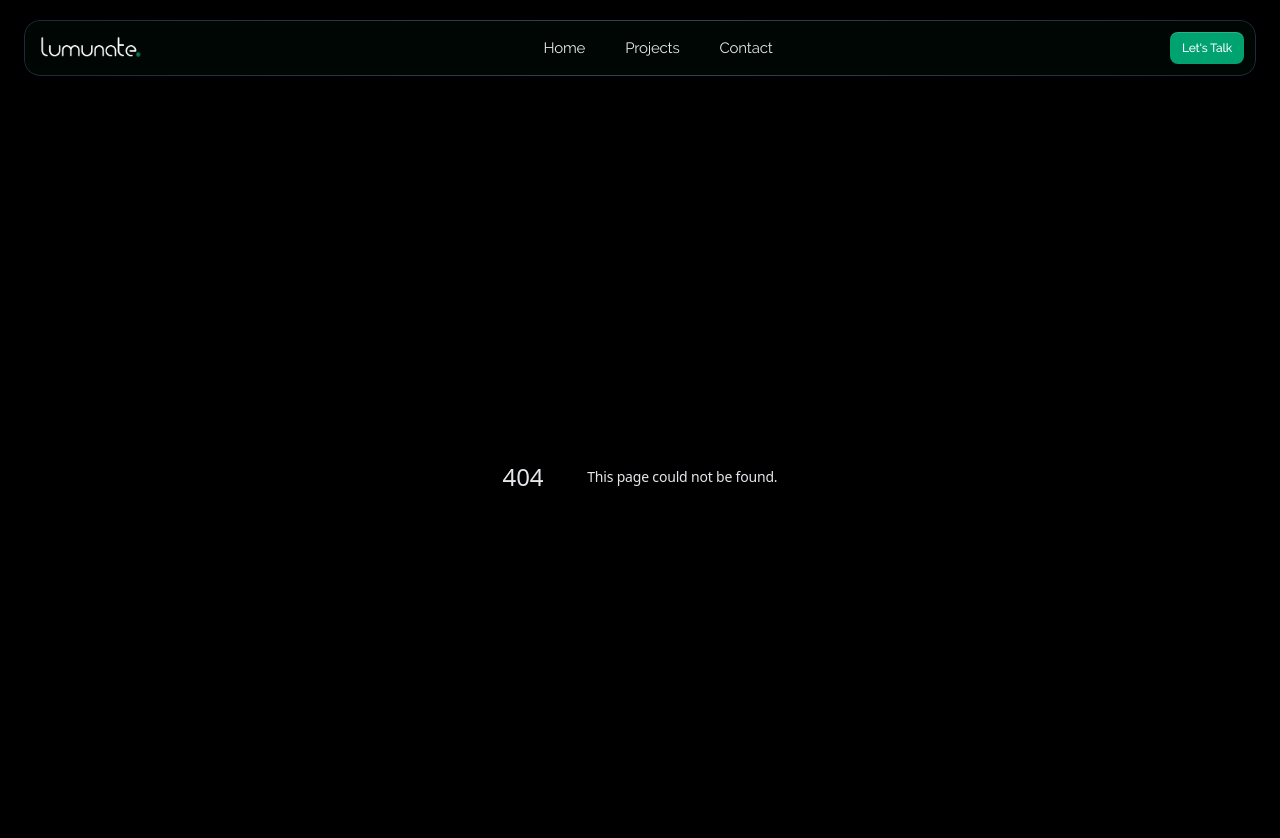
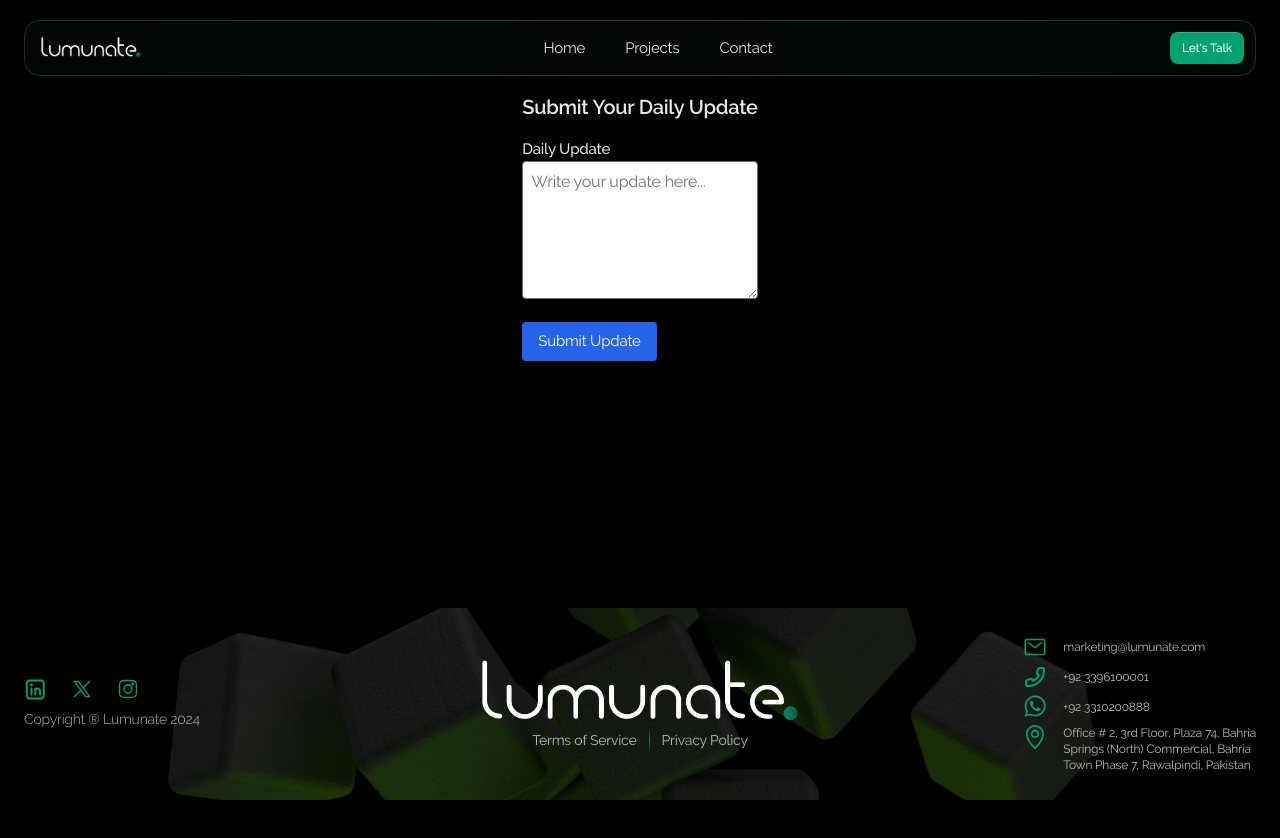
Before and after one commit to zubair143598/daily-update-app, a Next.js app: page /daily-updates in a window 1280 px wide. Before the commit this address had no page. Shown: the top 838 px of the page. After the commit the page ends 800 px from the top, so only its background shows below. Built offline with nearby package versions, Linux system fonts and the light colour scheme.

Commit message:
[feature] added slack reminder message

```diff
--- /dev/null
+++ b/app/(default)/daily-updates/page.tsx
@@ -0,0 +1,12 @@
+import DailyUpdateForm from "@/components/daily-update-form/DailyUpdateForm"
+
+const DailyUpdates = () => {
+
+  return (
+    <>
+    <DailyUpdateForm />
+    </>
+  );
+};
+
+export default DailyUpdates;
--- a/app/(default)/layout.tsx
+++ b/app/(default)/layout.tsx
@@ -6,6 +6,10 @@ import AOS from "aos";
 import "aos/dist/aos.css";
 
 import Footer from "@/components/ui/footer";
+import { QueryClient, QueryClientProvider } from "@tanstack/react-query";
+
+
+const queryClient =new QueryClient();
 
 export default function DefaultLayout({
   children,
@@ -21,11 +25,14 @@ export default function DefaultLayout({
     });
   });
 
+
   return (
     <>
+    <QueryClientProvider client={queryClient} >
       <main className="relative flex grow flex-col">{children}</main>
 
       <Footer />
+    </QueryClientProvider>
     </>
   );
 }
--- /dev/null
+++ b/app/api/send-slack-message/route.js
@@ -0,0 +1,43 @@
+import { NextResponse } from "next/server";
+
+const slackToken = process.env.SLACK_BOT_TOKEN;
+const channelId = "C08SE5Q8XUG";
+
+
+export async function POST() {
+  const res = await fetch('https://slack.com/api/chat.postMessage', {
+    method: 'POST',
+    headers: {
+      'Authorization': `Bearer ${slackToken}`,
+      'Content-Type': 'application/json',
+    },
+    body: JSON.stringify({
+      channel: channelId,
+      text: '🕘 Time to submit your daily update!',
+      blocks: [
+        {
+          type: "section",
+          text: {
+            type: "mrkdwn",
+            text: "Click below to submit your update 👇",
+          },
+        },
+        {
+          type: "actions",
+          elements: [
+            {
+              type: "button",
+              text: {
+                type: "plain_text",
+                text: "Submit Update",
+              },
+              action_id: "submit_update",
+            },
+          ],
+        },
+      ],
+    }),
+  });
+
+  return NextResponse.json(await res.json());
+}
--- /dev/null
+++ b/app/api/slack/interactions/route.ts
@@ -0,0 +1,22 @@
+// File: src/app/api/slack/interactions/route.ts
+
+import { NextResponse } from "next/server";
+
+export async function POST(req: Request) {
+  const formData = await req.formData();
+  const payload = JSON.parse(formData.get("payload") as string);
+
+  const user = payload.user;
+  const userId = user.id;
+  const userName = user.username;
+
+  // Generate a URL with user info
+  const redirectUrl = `https://lumunate.com/daily-updates?userId=${userId}&name=${encodeURIComponent(userName)}`;
+
+  // Option 1: Send ephemeral message back to user
+  return NextResponse.json({
+    response_action: "update",
+    replace_original: false,
+    text: `Hey <@${userId}>, [click here](${redirectUrl}) to submit your update.`,
+  });
+}
--- /dev/null
+++ b/app/api/submit-update/route.ts
@@ -0,0 +1,29 @@
+import Update from "@/lib/models/Update";
+import {connectDB} from "../../../lib/db"
+import { NextResponse } from "next/server";
+
+
+export async function POST(req: Request) {
+  await connectDB();
+  const body = await req.json();
+  const { userId, name, update } = body;
+  console.log(123,name);
+
+
+  await Update.create({ userId, name, update });
+
+  // Send message to Slack
+  await fetch("https://slack.com/api/chat.postMessage", {
+    method: "POST",
+    headers: {
+      Authorization: `Bearer ${process.env.SLACK_BOT_TOKEN}`,
+      "Content-Type": "application/json",
+    },
+    body: JSON.stringify({
+      channel: "C08SE5Q8XUG",
+      text: `✅ *${name}* has submitted their daily update:\n>${update}`,
+    }),
+  });
+
+  return NextResponse.json({ success: true });
+}
--- /dev/null
+++ b/components/daily-update-form/DailyUpdateForm.tsx
@@ -0,0 +1,63 @@
+"use client";
+import { useForm } from "react-hook-form";
+import { zodResolver } from "@hookform/resolvers/zod";
+import { dailyUpdatesSchema, DailyUpdate } from "@/types/dailyUpdatesSchema";
+import { useSubmitUpdate } from "@/hooks/useSubmitUpdate";
+import { useEffect } from "react";
+
+export default function DailyUpdateForm() {
+  const {
+    register,
+    handleSubmit,
+    setValue,
+    formState: { errors },
+  } = useForm<DailyUpdate>({
+    resolver: zodResolver(dailyUpdatesSchema),
+  });
+
+  const { mutate, isPending, isSuccess, error } = useSubmitUpdate();
+
+  // Get userId & name from URL (assuming Slack passes ?userId=...&name=...)
+  useEffect(() => {
+    const params = new URLSearchParams(window.location.search);
+    const userId = params.get("userId") || "";
+    const name = params.get("name") || "";
+    setValue("userId", userId);
+    setValue("name", name);
+  }, [setValue]);
+
+  const onSubmit = (data: DailyUpdate) => {
+    mutate(data);
+  };
+
+  return (
+    <form onSubmit={handleSubmit(onSubmit)} className="max-w-md mx-auto space-y-4 p-4">
+      <h2 className="text-xl font-semibold">Submit Your Daily Update</h2>
+
+      <input type="hidden" {...register("userId")} />
+      <input type="hidden" {...register("name")} />
+
+      <div>
+        <label className="block font-medium">Daily Update</label>
+        <textarea
+          {...register("update")}
+          className="w-full p-2 border rounded"
+          rows={5}
+          placeholder="Write your update here..."
+        />
+        {errors.update && <p className="text-red-500 text-sm">{errors.update.message}</p>}
+      </div>
+
+      <button
+        type="submit"
+        disabled={isPending}
+        className="bg-blue-600 text-white px-4 py-2 rounded disabled:opacity-50"
+      >
+        {isPending ? "Submitting..." : "Submit Update"}
+      </button>
+
+      {isSuccess && <p className="text-green-600">✅ Update submitted successfully!</p>}
+      {error && <p className="text-red-500">❌ Submission failed. Try again.</p>}
+    </form>
+  );
+}
--- /dev/null
+++ b/hooks/useSubmitUpdate.ts
@@ -0,0 +1,19 @@
+import { useMutation } from "@tanstack/react-query";
+
+export function useSubmitUpdate() {
+  return useMutation({
+    mutationFn: async (data: {
+      name: string;
+      userId: string;
+      update: string;
+    }) => {
+      const res = await fetch("/api/submit-update", {
+        method: "POST",
+        headers: { "Content-Type": "application/json" },
+        body: JSON.stringify(data),
+      });
+      if (!res.ok) throw new Error("Submission failed");
+      return res.json();
+    },
+  });
+}
--- /dev/null
+++ b/lib/db.js
@@ -0,0 +1,12 @@
+import mongoose from 'mongoose'
+
+export const connectDB = async () => {
+  if (mongoose.connections[0].readyState) return;
+
+  try {
+    await mongoose.connect(process.env.MONGODB_URI);
+    console.log("MongoDB connected");
+  } catch (error) {
+    console.error("MongoDB connection error", error);
+  }
+};
--- /dev/null
+++ b/lib/models/Update.ts
@@ -0,0 +1,10 @@
+import mongoose from 'mongoose';
+
+const UpdateSchema = new mongoose.Schema({
+  userId: String,
+  name: String,
+  update: String,
+  createdAt: { type: Date, default: Date.now }
+});
+
+export default mongoose.models.Update || mongoose.model('Update', UpdateSchema);
--- a/package.json
+++ b/package.json
@@ -15,11 +15,15 @@
     "@react-email/components": "^0.0.31",
     "@react-email/render": "^1.0.3",
     "@sendgrid/mail": "^8.1.4",
+    "@tanstack/react-query": "^5.81.2",
     "@types/node": "^22.5.0",
     "@types/react": "^18.2.42",
     "@types/react-dom": "^18.2.17",
     "aos": "^3.0.0-beta.6",
+    "axios": "^1.10.0",
+    "mongoose": "^8.16.1",
     "next": "^14.0.4",
+    "node-cron": "^4.1.1",
     "react": "^18.3.1",
     "react-dom": "^18.3.1",
     "react-email": "^3.0.4",
--- /dev/null
+++ b/types/dailyUpdatesSchema.ts
@@ -0,0 +1,9 @@
+import { z } from "zod"
+
+export const dailyUpdatesSchema = z.object({
+    name:z.string().min(1,"Name is required"),
+   userId: z.string().min(1, "User ID is required"),
+  update: z.string().min(10, "Update must be at least 10 characters"),
+})
+
+export type DailyUpdate = z.infer<typeof dailyUpdatesSchema>
```
Also changed, not shown: 2 other files (tests, documents, lock files or other folders).
